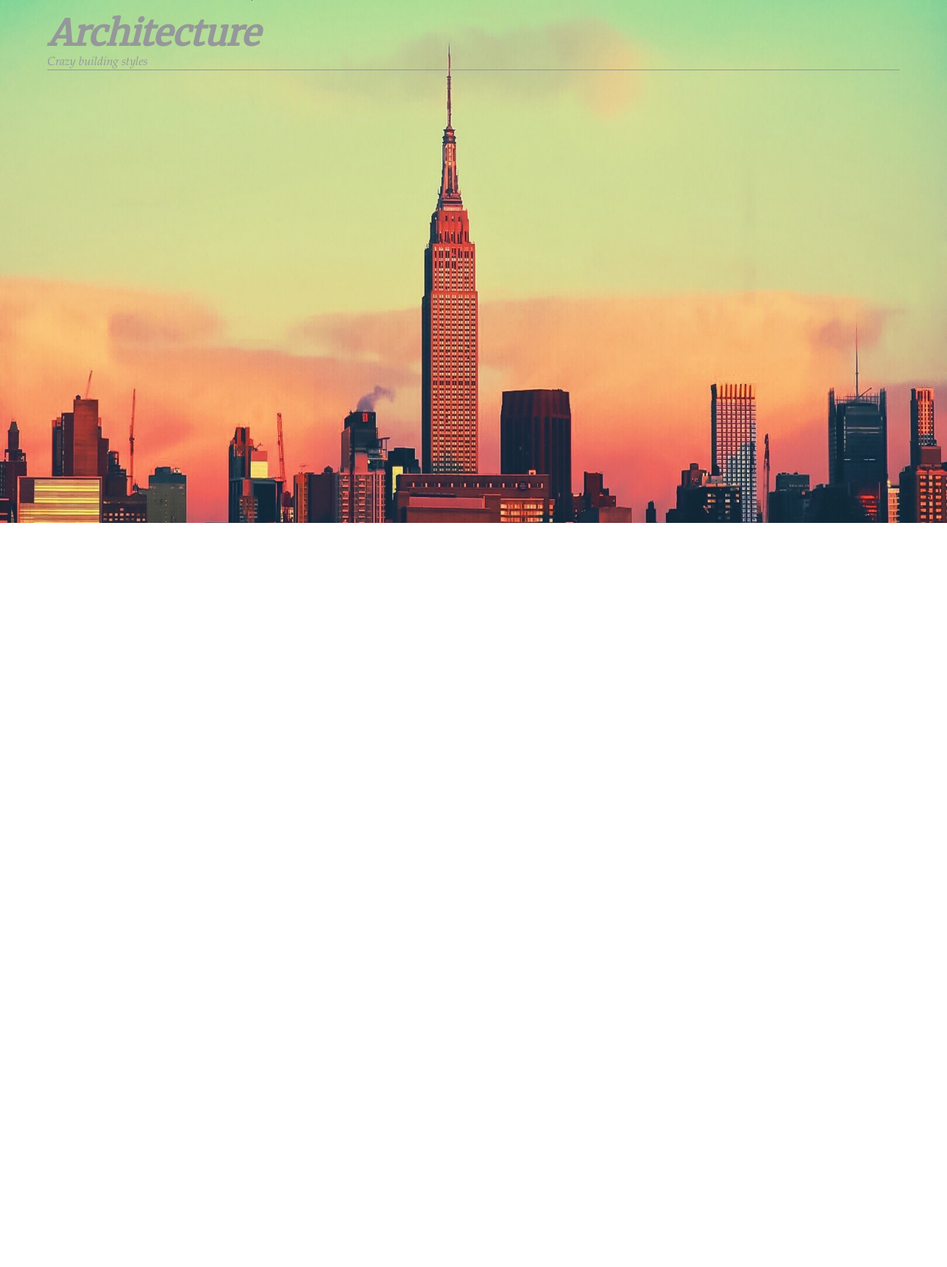
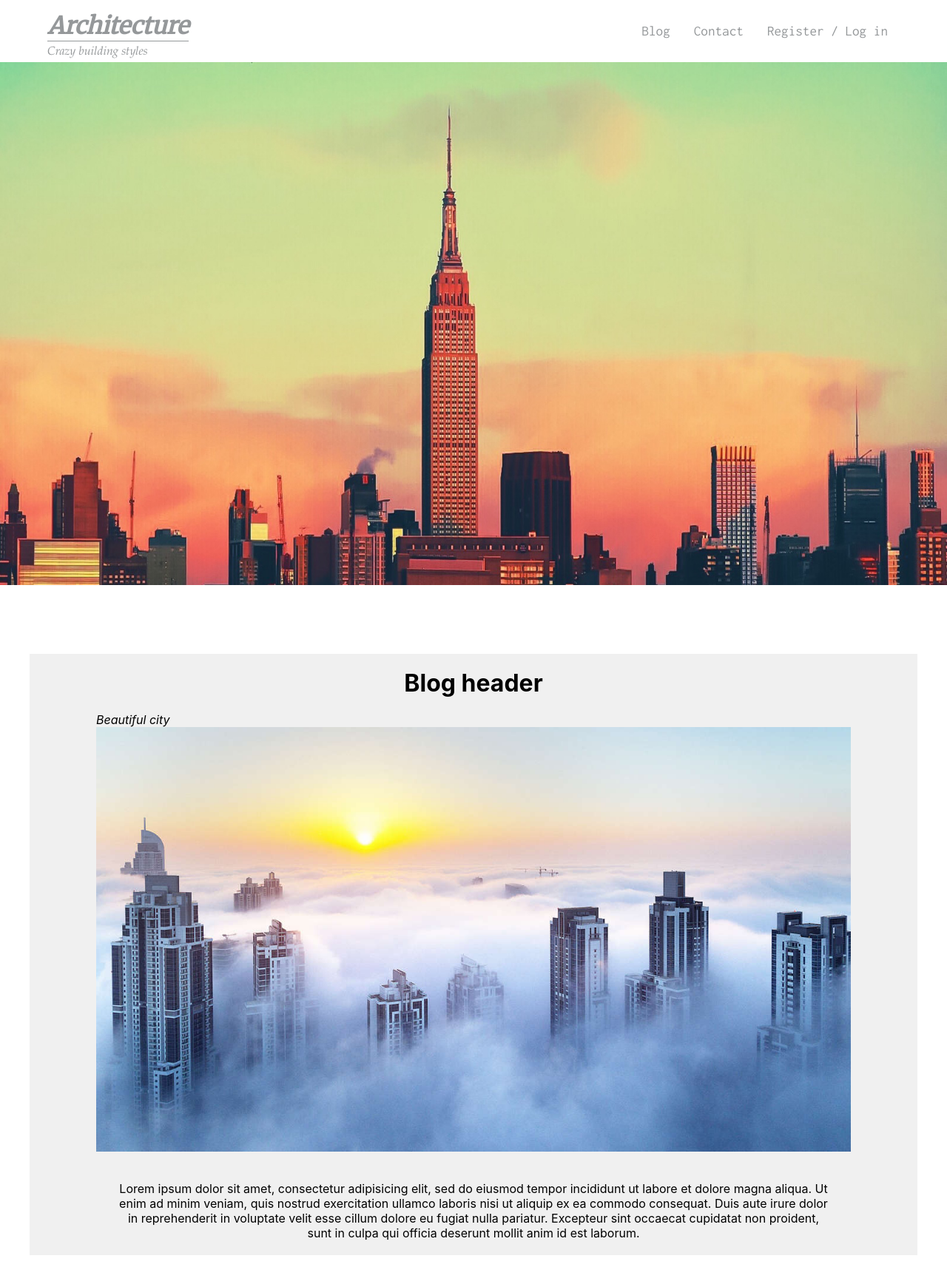
Before and after one commit to Loosergirl/Simple-CMS, a PHP site: page / in a window 1280 px wide. Shown: the whole page at 74% size. Before the commit the page ends 707 px from the top, so only its background shows below. Run offline with PHP 8.4, Linux system fonts and the light colour scheme.

Commit message:
Fixed more styling on header/jumbotron, also added blog post container and added styling.

```diff
--- a/css/main.css
+++ b/css/main.css
@@ -4,6 +4,10 @@ body, html {
   margin: 0;
   font-size: 16px;
   font-family: -apple-system, BlinkMacSystemFont, "Segoe UI", Helvetica, Arial, sans-serif; }
+
+a {
+  text-decoration: none;
+  color: #95989A; }
 
 /*---------------------------
             font
@@ -18,9 +22,20 @@ body, html {
   width: 90%;
   margin-left: auto;
   margin-right: auto; }
+  .wrapper__post {
+    width: 85%;
+    margin-left: auto;
+    margin-right: auto; }
 
 .site-header {
-  width: 100%; }
+  width: 100%;
+  background-color: rgba(255, 255, 255, 0.8);
+  /*&__bottom-line {
+        height: 1px;
+        background: $mainGrey;
+        width: 90%;
+        margin: 0 auto;
+    }*/ }
   .site-header__list {
     display: -webkit-box;
     display: -ms-flexbox;
@@ -31,18 +46,6 @@ body, html {
     flex-flow: row nowrap;
     -webkit-padding-start: 0px !important;
     width: 100%; }
-  .site-header__listItem {
-    font-family: 'Inconsolata', monospace;
-    font-size: 1.5rem;
-    list-style-type: none;
-    padding: 1rem; }
-    @media screen and (min-width: 320px) {
-      .site-header__listItem {
-        display: none; } }
-    @media screen and (max-width: 640px) {
-      .site-header__listItem {
-        font-size: 1rem;
-        padding: 0.5rem; } }
   .site-header__logo {
     font-family: 'Merriweather', serif;
     font-weight: 700;
@@ -55,42 +58,80 @@ body, html {
         font-size: 1rem; } }
     @media screen and (min-width: 640px) {
       .site-header__logo {
-        font-size: 2rem; } }
+        font-size: 1.5rem; } }
     @media screen and (min-width: 1200px) {
       .site-header__logo {
-        font-size: 3rem; } }
-  .site-header__bottom-line {
-    height: 1px;
-    background: #95989A;
-    width: 90%;
-    margin: 0 auto; }
-    @media screen and (min-width: 320px) {
-      .site-header__bottom-line {
+        font-size: 2rem; } }
+  .site-header__logo-line {
+    width: 100%;
+    height: 1.4px;
+    background-color: #95989A; }
+    @media screen and (max-width: 640px) {
+      .site-header__logo-line {
         display: none; } }
-    @media screen and (min-width: 640px) {
-      .site-header__bottom-line {
-        display: block; } }
   .site-header__logo-caption {
     font-family: "Book Antiqua", 'Merriweather', sans-serif;
     font-weight: 400;
     font-style: italic;
+    font-size: 1rem;
     color: #95989A;
+    padding-top: 5px;
     -webkit-margin-before: 0 !important;
     -webkit-margin-after: 0 !important; }
-    @media screen and (min-width: 320px) {
+    @media screen and (max-width: 640px) {
       .site-header__logo-caption {
         display: none; } }
+    @media screen and (max-width: 1200px) {
+      .site-header__logo-caption {
+        font-size: 0.8rem;
+        padding-top: 3px; } }
+  .site-header__listItem {
+    font-family: 'Inconsolata', monospace;
+    font-size: 1.5rem;
+    list-style-type: none;
+    padding: 1rem; }
+    @media screen and (max-width: 640px) {
+      .site-header__listItem {
+        display: none; } }
     @media screen and (min-width: 640px) {
-      .site-header__logo-caption {
-        display: block;
+      .site-header__listItem {
         font-size: 1rem; } }
+    @media screen and (min-width: 1200px) {
+      .site-header__listItem {
+        font-size: 1.2rem; } }
   .site-header__jumbotron {
     width: 100%;
     height: 100vh;
     background-repeat: no-repeat;
-    position: absolute;
+    display: inline-block;
     top: 0;
     z-index: -1; }
     .site-header__jumbotron img {
-      display: block;
       top: -50; }
+
+.post-container {
+  display: block;
+  max-width: 1200px;
+  min-height: 100vh;
+  background-color: #f0f0f0;
+  margin-left: auto;
+  margin-right: auto; }
+  .post-container__header {
+    text-align: center;
+    padding: 20px 0;
+    font-size: 2rem;
+    margin: 0; }
+  .post-container__figure {
+    margin: 0; }
+  .post-container__image {
+    max-width: 100%;
+    height: auto;
+    /*width: 1013px;
+    height: 500px;*/
+    margin-left: auto;
+    margin-right: auto; }
+  .post-container__image-text {
+    font-style: italic; }
+  .post-container__text {
+    text-align: center;
+    padding: 20px 30px; }
--- a/index.php
+++ b/index.php
@@ -2,5 +2,5 @@
   include 'partials/head.php';
   include 'partials/header.php';
   include 'partials/footer.php';
-
+  include 'partials/post-section.php';
  ?>
--- a/partials/head.php
+++ b/partials/head.php
@@ -4,5 +4,5 @@
     <meta charset="utf-8">
     <meta name="viewport" content="width=device-width, initial-scale=1" />
     <title>Architect Blog</title>
-    <link rel="stylesheet" href="css/main.css">
+    <link rel="stylesheet" href="./css/main.css">
   </head>
--- a/partials/header.php
+++ b/partials/header.php
@@ -3,7 +3,8 @@
       <div class="wrapper">
         <div class="site-header__logo-left">
           <h1 class="site-header__logo">Architecture</h1>
-
+          <div class="site-header__logo-line">
+          </div>
           <p class="site-header__logo-caption">Crazy building styles</p>
         </div>
 
@@ -11,7 +12,7 @@
           <ul class="site-header__list">
             <li class="site-header__listItem"><a href="blog.php">Blog</a></li>
             <li class="site-header__listItem"><a href="contact.php">Contact</a></li>
-            <li class="site-header__listItem">Register / Log in</li>
+            <li class="site-header__listItem"><a href="#">Register / Log in</a></li>
           </ul>
         </nav>
     </div>
--- /dev/null
+++ b/partials/post-section.php
@@ -0,0 +1,17 @@
+<div class="post-container">
+  <div class="wrapper__post">
+  <h2 class="post-container__header">Blog header</h2>
+  <figure class="post-container__figure">
+    <figcaption class="post-container__image-text">Beautiful city</figcaption>
+    <img class="post-container__image" src="./images/sky.jpg" alt="Post-image">
+  </figure>
+  <p class="post-container__text">Lorem ipsum dolor sit amet, consectetur adipisicing elit,
+    sed do eiusmod tempor incididunt ut labore et dolore magna aliqua.
+    Ut enim ad minim veniam, quis nostrud exercitation ullamco
+    laboris nisi ut aliquip ex ea commodo consequat.
+    Duis aute irure dolor in reprehenderit in voluptate
+    velit esse cillum dolore eu fugiat nulla pariatur.
+    Excepteur sint occaecat cupidatat non proident,
+    sunt in culpa qui officia deserunt mollit anim id est laborum.</p>
+  </div>
+</div>
--- a/scss/global/_global.scss
+++ b/scss/global/_global.scss
@@ -4,7 +4,10 @@ body, html{
   font-size: 16px;
   font-family: -apple-system, BlinkMacSystemFont, "Segoe UI", Helvetica, Arial, sans-serif;
 }
-
+a {
+  text-decoration: none;
+  color: $mainGrey;
+}
 /*---------------------------
             font
 ---------------------------*/
--- a/scss/main.scss
+++ b/scss/main.scss
@@ -3,3 +3,4 @@
 @import "global/_global";
 @import "modules/_wrapper";
 @import "modules/_site-header";
+@import "modules/_post-container.scss";
--- /dev/null
+++ b/scss/modules/_post-container.scss
@@ -0,0 +1,37 @@
+.post-container {
+  display: block;
+  max-width: 1200px;
+  min-height: 100vh;
+  background-color: #f0f0f0;
+  margin-left: auto;
+  margin-right: auto;
+
+
+  &__header {
+    text-align: center;
+    padding: 20px 0;
+    font-size: 2rem;
+    margin: 0;
+  }
+
+  &__figure {
+    margin: 0;
+  }
+
+  &__image {
+    max-width: 100%;
+    height: auto;
+    /*width: 1013px;
+    height: 500px;*/
+    margin-left: auto;
+    margin-right: auto;
+  }
+  &__image-text {
+    font-style: italic;
+  }
+  &__text {
+    text-align: center;
+    padding: 20px 30px;
+
+  }
+}
--- a/scss/modules/_site-header.scss
+++ b/scss/modules/_site-header.scss
@@ -1,6 +1,6 @@
 .site-header {
   width: 100%;
-
+  background-color: rgba(255, 255, 255, 0.8);
     &__list {
     display: -webkit-box;
     display: -ms-flexbox;
@@ -11,24 +11,10 @@
     flex-flow: row nowrap;
     -webkit-padding-start: 0px !important;
     width: 100%;
+
   }
 
-    &__listItem {
-      font-family: 'Inconsolata', monospace;
-      font-size: 1.5rem;
-      list-style-type: none;
-      padding: 1rem;
 
-      @media screen and (min-width: $atSmall) {
-          display: none;
-
-      }
-      @media screen and (max-width: $atMedium) {
-          font-size: 1rem;
-          padding: 0.5rem;
-      }
-
-    }
     &__logo{
       font-family: 'Merriweather', serif;
       font-weight: 700;
@@ -41,37 +27,55 @@
           font-size: 1rem;
       }
       @media screen and (min-width: $atMedium) {
+          font-size: 1.5rem;
+      }
+      @media screen and (min-width: $atLarge) {
           font-size: 2rem;
       }
-      @media screen and (min-width: $atLarge) {
-          font-size: 3rem;
+    }
+
+    &__logo-line {
+      width: 100%;
+      height: 1.4px;
+      background-color: $mainGrey;
+      @media screen and (max-width: $atMedium) {
+          display: none;
       }
     }
-    &__bottom-line {
-      height: 1px;
-      background: $mainGrey;
-      width: 90%;
-      margin: 0 auto;
-      @media screen and (min-width: $atSmall) {
-          display: none;
-      }
-      @media screen and (min-width: $atMedium) {
-          display: block;
-      }
-    }
+
     &__logo-caption{
       font-family: "Book Antiqua", 'Merriweather', sans-serif;
       font-weight: 400;
       font-style: italic;
+      font-size: 1rem;
       color: $mainGrey;
+      padding-top: 5px;
       -webkit-margin-before: 0 !important;
       -webkit-margin-after: 0 !important;
-      @media screen and (min-width: $atSmall) {
+      @media screen and (max-width: $atMedium) {
+          display: none;
+      }
+      @media screen and (max-width: $atLarge) {
+        font-size: 0.8rem;
+        padding-top: 3px;
+
+      }
+    }
+
+    &__listItem {
+      font-family: 'Inconsolata', monospace;
+      font-size: 1.5rem;
+      list-style-type: none;
+      padding: 1rem;
+
+      @media screen and (max-width: $atMedium) {
           display: none;
       }
       @media screen and (min-width: $atMedium) {
-        display: block;
-        font-size: 1rem;
+          font-size: 1rem;
+      }
+      @media screen and (min-width: $atLarge) {
+          font-size: 1.2rem;
       }
     }
 
@@ -79,13 +83,18 @@
       width: 100%;
       height: 100vh;
       background-repeat: no-repeat;
-      position: absolute;
+      display: inline-block;
       top: 0;
       z-index: -1;
 
       img {
-          display: block;
           top: -50;
           }
         }
+    /*&__bottom-line {
+        height: 1px;
+        background: $mainGrey;
+        width: 90%;
+        margin: 0 auto;
+    }*/
     }
--- a/scss/modules/_wrapper.scss
+++ b/scss/modules/_wrapper.scss
@@ -8,4 +8,11 @@
   width: 90%;
   margin-left: auto;
   margin-right: auto;
+
+  &__post {
+    width: 85%;
+    margin-left: auto;
+    margin-right: auto;
+  }
+
 }
```
Also changed, not shown: gulpfile.js (+4 -4 lines).
